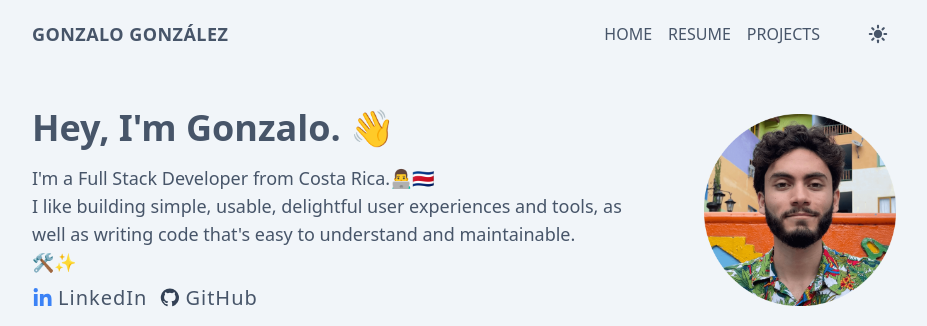
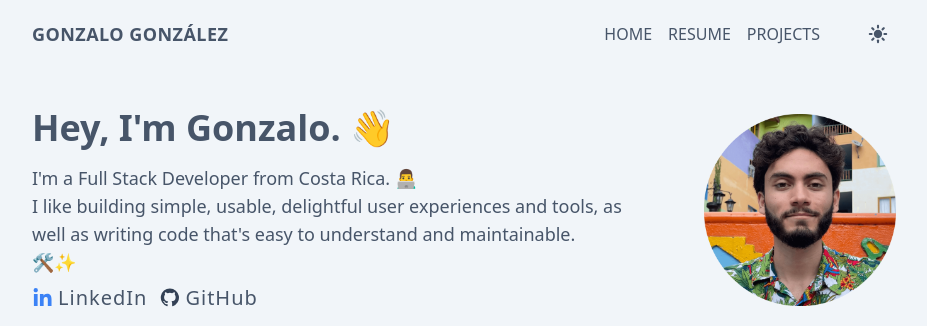
Before and after one commit to gggonzalo/portfolio-website, a Next.js app: page / in a window 1280 px wide. Shown: the top 326 px of the page, without its empty margins (176-1103 px from the left). Built offline with nearby package versions, Linux system fonts and the light colour scheme.

Commit message:
Remove CR flag

```diff
--- a/src/pages/index.tsx
+++ b/src/pages/index.tsx
@@ -30,8 +30,7 @@ export default function Home() {
           <p className="text-lg mr-0 md:mr-20 mb-2">
             I&apos;m a{" "}
             <em className="font-medium not-italic">Full Stack Developer</em>{" "}
-            from Costa Rica.
-            <span className="whitespace-nowrap">👨‍💻🇨🇷</span>
+            from Costa Rica. 👨‍💻
             <br />I like building simple, usable, delightful user experiences
             and tools, as well as writing code that&apos;s easy to understand
             and maintainable. <span className="whitespace-nowrap">🛠️✨</span>
```
